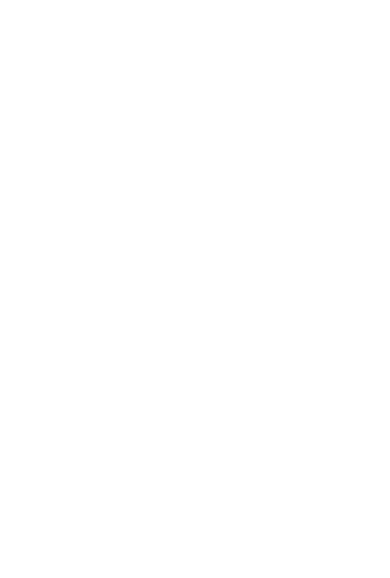
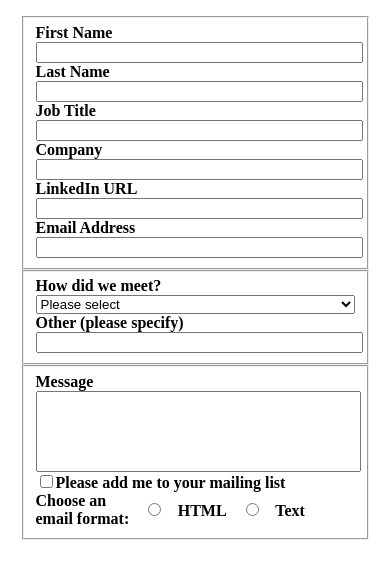
Before and after one commit to CMBCoding/contact-form, a website: page views/home.html in a window 390 px wide. Drawn offline with Linux system fonts and the light colour scheme.

Commit message:
Work on mobile/initial layout and styles

```diff
--- a/package.json
+++ b/package.json
@@ -19,6 +19,7 @@
   },
   "homepage": "https://github.com/CMBCoding/contact-form#readme",
   "dependencies": {
-    "express": "^5.3.0"
+    "express": "^5.3.0",
+    "nodemon": "^3.1.14"
   }
 }
--- /dev/null
+++ b/public/styles/styles.css
@@ -0,0 +1,46 @@
+* {
+    /* background-color: red; */
+}
+
+body {
+    width: 90%;
+    margin: 1rem auto;
+}
+
+.error-msg {
+    display: none;
+}
+
+#contact-info, #meet-info, #other-field {
+    display: flex;
+    flex-direction: column;
+    justify-content: center;
+    align-items: flex-start;
+}
+
+input[type="text"],
+input[type="email"],
+select,
+label {
+    width: 100%;
+}
+
+#message {
+    resize: none;
+    width: 100%;
+}
+
+label {
+    font-weight: bold;
+}
+
+#format-options {
+    display: flex;
+    flex-direction: row;
+    align-items: center;
+}
+
+#format-options > label,
+#format-options > label > input[type="radio"] {
+    width: 33%;
+}
--- a/views/home.html
+++ b/views/home.html
@@ -3,9 +3,88 @@
 <head>
     <meta charset="UTF-8">
     <meta name="viewport" content="width=device-width, initial-scale=1.0">
+    <!-- Styles -->
+     <link rel="stylesheet" href="/styles/styles.css">
     <title>Contact Form</title>
 </head>
 <body>
+    <main>
+        <form action="#" method="get" id="contact-form">
+            <fieldset id="contact-info">
+                <!-- First Name field -->
+                <label for="f-name">First Name</label>
+                <input type="text" name="f-name" id="f-name">
+                <span class="error-msg">Please enter your first name.</span>
+
+                <!-- Last name field -->
+                <label for="l-name">Last Name</label>
+                <input type="text" name="" id="l-name">
+                <span class="error-msg">Please enter your last name.</span>
+
+                <!-- Job Title field -->
+                <label for="job-title">Job Title</label>
+                <input type="text" name="job-title" id="job-title">
+                <span class="error-msg">Please enter your job title.</span>
+
+                <!-- Company field -->
+                <label for="company">Company</label>
+                <input type="text" name="company" id="company">
+
+                <!-- LinkedIn URL field -->
+                <label for="li-url">LinkedIn URL</label>
+                <input type="text" name="li-url" id="li-url">
+
+                <!-- Email field -->
+                <label for="email">Email Address</label>
+                <input type="email" name="email" id="email">
+            </fieldset>
+
+            <fieldset id="meet-info">
+                <!-- Select list for possible methods of meeting -->
+                <label for="meet-list">How did we meet?</label>
+                <select name="meet-list" id="meet-list">
+                    <option value="none">Please select</option>
+                    <option value="person">In person</option>
+                    <option value="others">Through an associate</option>
+                    <option value="social-media">Social media</option>
+                </select>
+
+                <!-- Text field of alternative method of meeting -->
+                <label for="meet-other">Other (please specify)</label>
+                <input type="text" name="meet-other" id="meet-other">
+
+                <span class="error-msg">Please fill in one of the above fields</span>
+            </fieldset>
+
+            <fieldset id="other-field">
+                <!-- Message field-->
+                <label for="message">Message</label>
+                <textarea name="message" rows="5" id="message"></textarea>
+
+                <!-- Mailing list checkbox -->
+                <label for="mail-list">
+                    <input type="checkbox" name="mail-list" id="mail-list">Please add me to your mailing list
+                </label>
+
+                <!-- Format radio buttons -->
+                <div id="format-options">
+                    <label for="format-btn">Choose an email format:</label>
+                    <label for="format-btn">
+                        <input type="radio" name="format" id="html-btn" value="format-html">
+                        HTML
+                    </label>
+                    <label for="format-btn">
+                        <input type="radio" name="format" id="text-btn" value="format-text">
+                        Text
+                    </label>
+                </div>
+
+            </fieldset>
+
+        </form>
+    </main>
+
+    <!-- Form -->
 
 </body>
 </html>
```
Also changed, not shown: app.js (line endings or trailing spaces), 1 other file.
